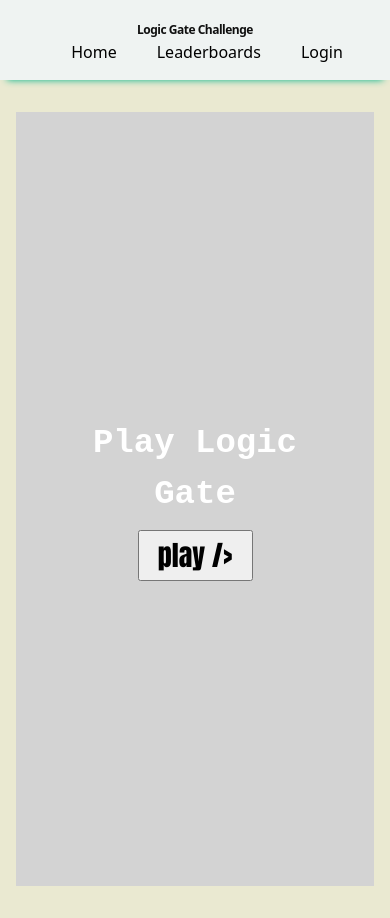
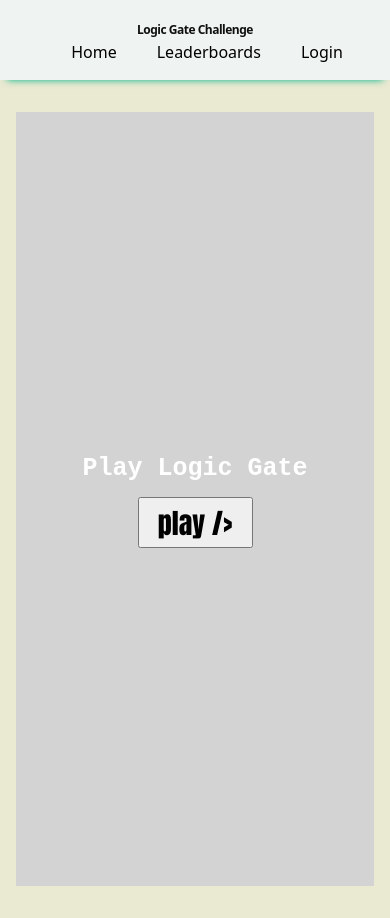
Before and after one commit to amcpc4k-maker/Logic-Gate-Simulator, a React (Vite) app: page / in a window 390 px wide. Built offline with nearby package versions, Linux system fonts and the light colour scheme.

Commit message:
Update app.css

```diff
--- a/frontend/src/stylesheets/app.css
+++ b/frontend/src/stylesheets/app.css
@@ -821,7 +821,7 @@ tr:last-child td {
   .playHeader {
     font-family: 'courier new';
     font-weight: 700;
-    font-size: 34px;
+    font-size: 25px;
     color: white;
     margin-bottom: 10px;
   }
```
